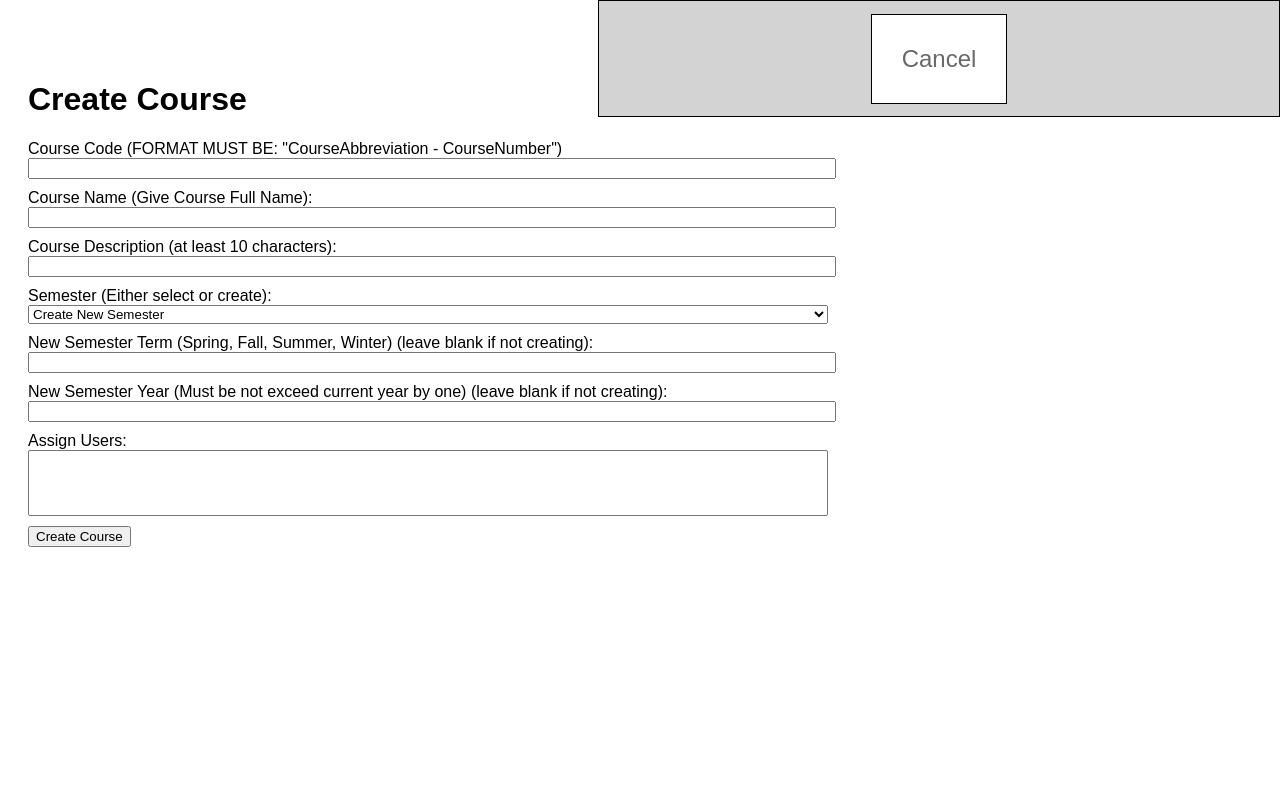
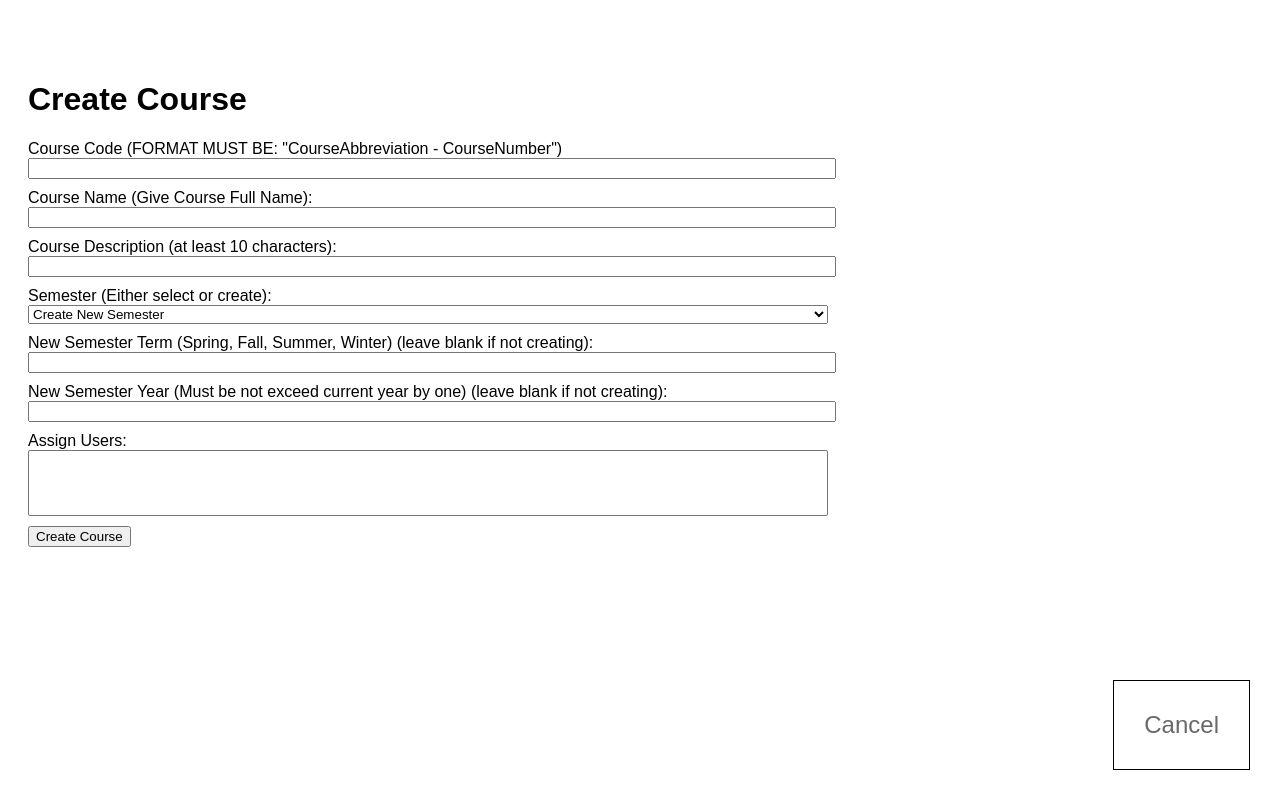
Before and after one commit to mohsinshah04/ta_project, a Django app: template djangoProject1/templates/courseCreate.html in a window 1280 px wide. Run offline with Django 5.2, Linux system fonts and the light colour scheme; the template is opened without the code that fills it, so the values that code supplies are empty.

Commit message:
adjusting css to make it look good fixed some issues

```diff
--- a/djangoProject1/templates/acctsCreate.html
+++ b/djangoProject1/templates/acctsCreate.html
@@ -20,6 +20,9 @@
             text-decoration: none;
             color: dimgray;
             border: solid 1px black;
+        }
+        .backButton:hover {
+            background-color: orange;
         }
 
         .text h1 {
@@ -109,7 +112,7 @@
             <h2>{{ message }}</h2>
         {% endif %}
     </div>
-    <a href="/accountsViewSelf" class="backButton">Back</a>
+    <a href="/accountsViewSelf" class="backButton">Cancel</a>
 
 </body>
 </html>
--- a/djangoProject1/templates/acctsOtherEdit.html
+++ b/djangoProject1/templates/acctsOtherEdit.html
@@ -21,7 +21,9 @@
             color: dimgray;
             border: solid 1px black;
         }
-
+        .backButton:hover {
+            background-color: orange;
+        }
         .text h1 {
             position: absolute;
             top: 10px;
@@ -107,7 +109,7 @@
     {% if message %}
             <h2 class="text-message">{{ message }}</h2>
     {% endif %}
-    <a href="/accountsViewSelf" class="backButton">Back</a>
+    <a href="/accountsViewSelf" class="backButton">Cancel</a>
 </div>
 </body>
 </html>
--- a/djangoProject1/templates/courseCreate.html
+++ b/djangoProject1/templates/courseCreate.html
@@ -4,30 +4,19 @@
     <meta charset="UTF-8">
     <title>Create Course</title>
     <style>
-        .buttonbox {
-            width: 50%;
-            height: 75px;
-            padding: 20px;
-            background-color: lightgray;
+        .backButton {
             position: absolute;
-            top: 0px;
-            right: 0px;
-            display: flex;
-            justify-content: space-around;
-            align-items: center;
-            border: solid 1px black;
-        }
-
-        .button {
+            bottom: 30px;
+            right: 30px;
+            padding: 30px;
             font-size: 24px;
-            padding: 30px;
             background-color: white;
             text-decoration: none;
             color: dimgray;
             border: solid 1px black;
         }
-        .button:hover {
-        background-color: #0056b3;
+        .backButton:hover {
+            background-color: orange;
         }
         body { font-family: Arial, sans-serif; }
         .form-container {padding-top: 40px; margin: 20px; }
@@ -35,9 +24,7 @@
     </style>
 </head>
 <body>
-    <div class="buttonbox">
-        <a href="/courses" class="button">Cancel</a>
-    </div>
+    <a href="/courses" class="backButton">Cancel</a>
     <div class="form-container">
         <h1>Create Course</h1>
         {% if error %}
--- a/djangoProject1/templates/courseView.html
+++ b/djangoProject1/templates/courseView.html
@@ -31,7 +31,7 @@
             border: solid 1px black;
         }
         .button:hover {
-        background-color: #0056b3;
+            background-color: deepskyblue;
         }
 
         .text h1 {
--- a/djangoProject1/templates/deleteAccounts.html
+++ b/djangoProject1/templates/deleteAccounts.html
@@ -22,6 +22,9 @@
             border: solid 1px black;
         }
 
+        .backButton:hover {
+            background-color: orange;
+        }
         .text h1 {
             position: absolute;
             top: 10px;
```
Also changed, not shown: djangoProject1/templates/acctsEditSelf.html (+5 -2 lines), djangoProject1/templates/acctsView.html (+7 -2 lines), djangoProject1/templates/acctsViewSelf.html (+11 -8 lines), djangoProject1/templates/courseEdit.html (+9 -19 lines), djangoProject1/templates/home.html (+12 -5 lines).
